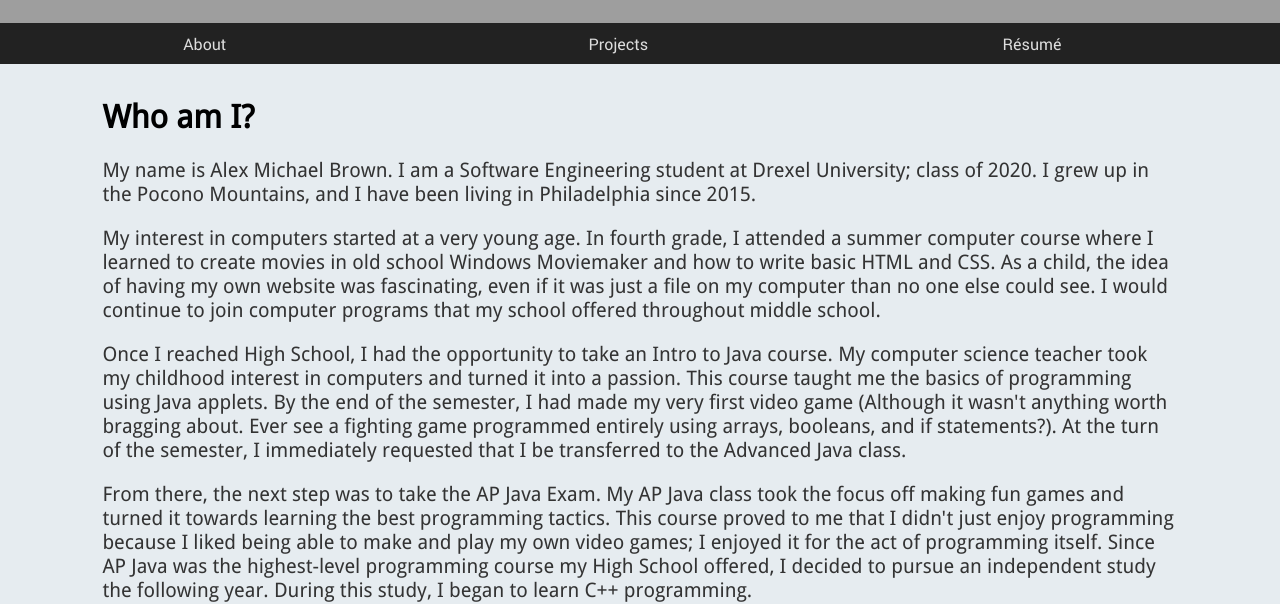
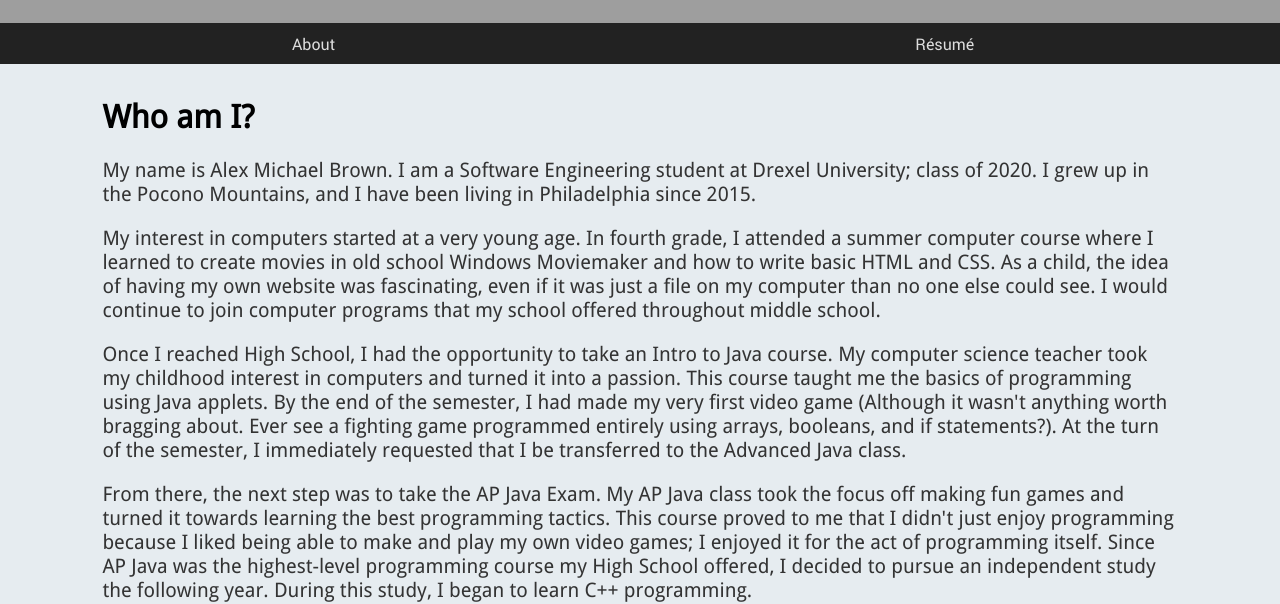
Before and after one commit to Chudly63/Chudly63.github.io, a plain HTML site: page index.html in a window 1280 px wide. Shown: the part 233-837 px from the top of the page. Drawn offline with Linux system fonts and the light colour scheme; grey boxes are pictures that could not be loaded.

Commit message:
Updated for CO-OP interviews

```diff
--- a/css/index.css
+++ b/css/index.css
@@ -76,7 +76,7 @@ body{
 }
 .quickbar li{
     display: inline-block;
-    width: 32%;
+    width: 49%;
 }
 .quickbar a{
     display: block;
--- a/index.html
+++ b/index.html
@@ -19,7 +19,7 @@
         </div>
         <ul class="quickbar">
             <li class="left"><a href="#about">About</a></li>
-            <li><a href="#">Projects</a></li>
+            <!--<li><a href="#">Projects</a></li>-->
             <li><a href="files/AlexMBrown.pdf" target="_blank">R&eacutesum&eacute</a></li>
         </ul>
         <div id="about">
@@ -43,7 +43,7 @@
                 This project was also my introduction to repositories.</p>
             <p>In recent years, I have honed my skills as a programmer through advanced classes, internships and personal projects. My favorite language to write in today
                 is Python 3. My recent classes have taught me more complex programming skills including networks and threads, while my internships and projects have allowed
-                me to discover new Python techniques. You can read about my various projects below.</p>
+                me to discover new Python techniques.</p>
             <p>Outside of programming, I also participated in my local Boy Scouts of America Troop. In June of 2015, I earned the rank of Eagle Scout. My Eagle Scout
                 project consisted of constructing a wedding venue outside my local District Courthouse. The completed venue had a gazebo, a small garden, a number of
                 benches, and a stone paver pathway. I had to lead a group of volunteers to get the project completed successfully. This project was a major turning point
```
Also changed, not shown: 1 other file.
